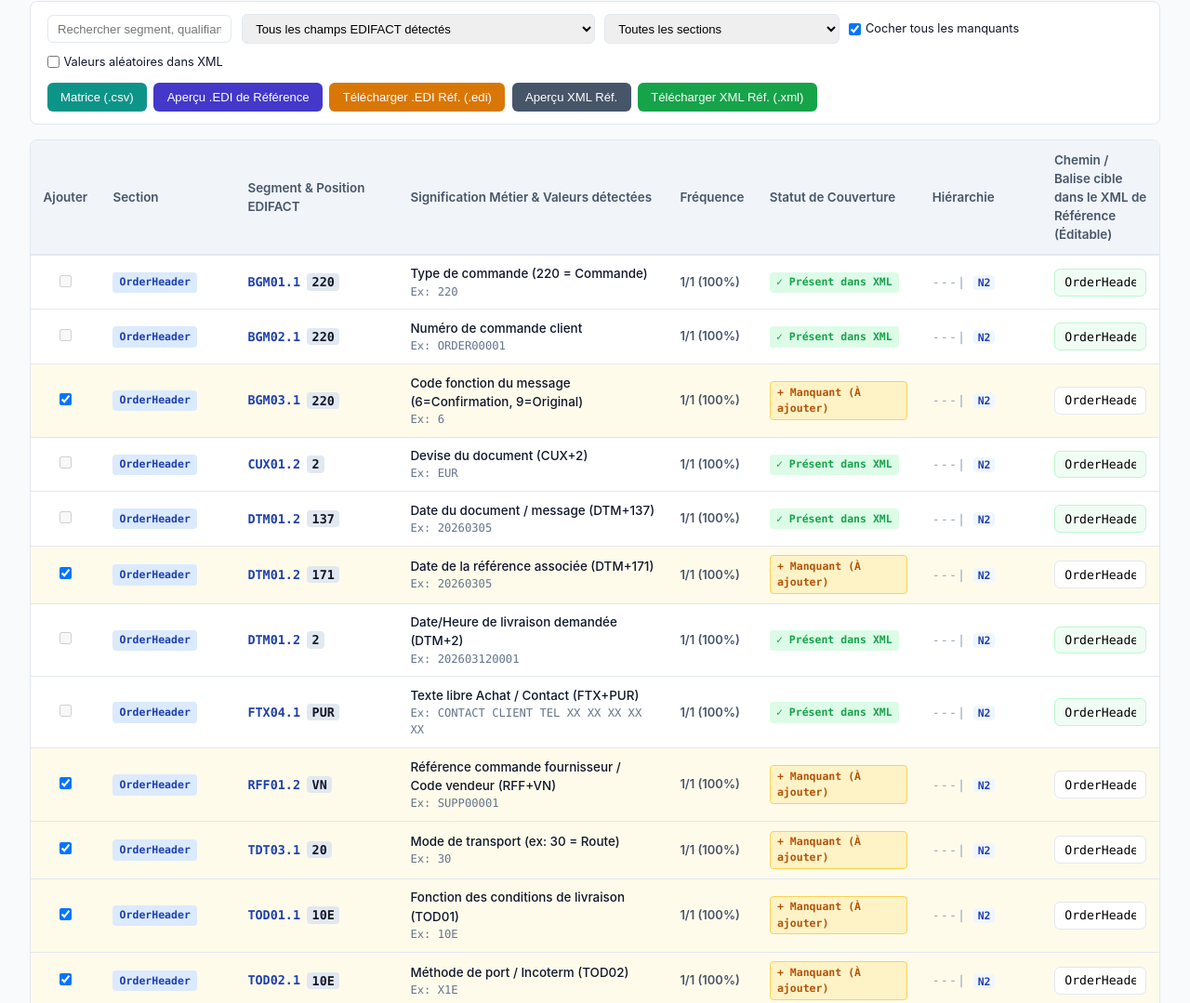
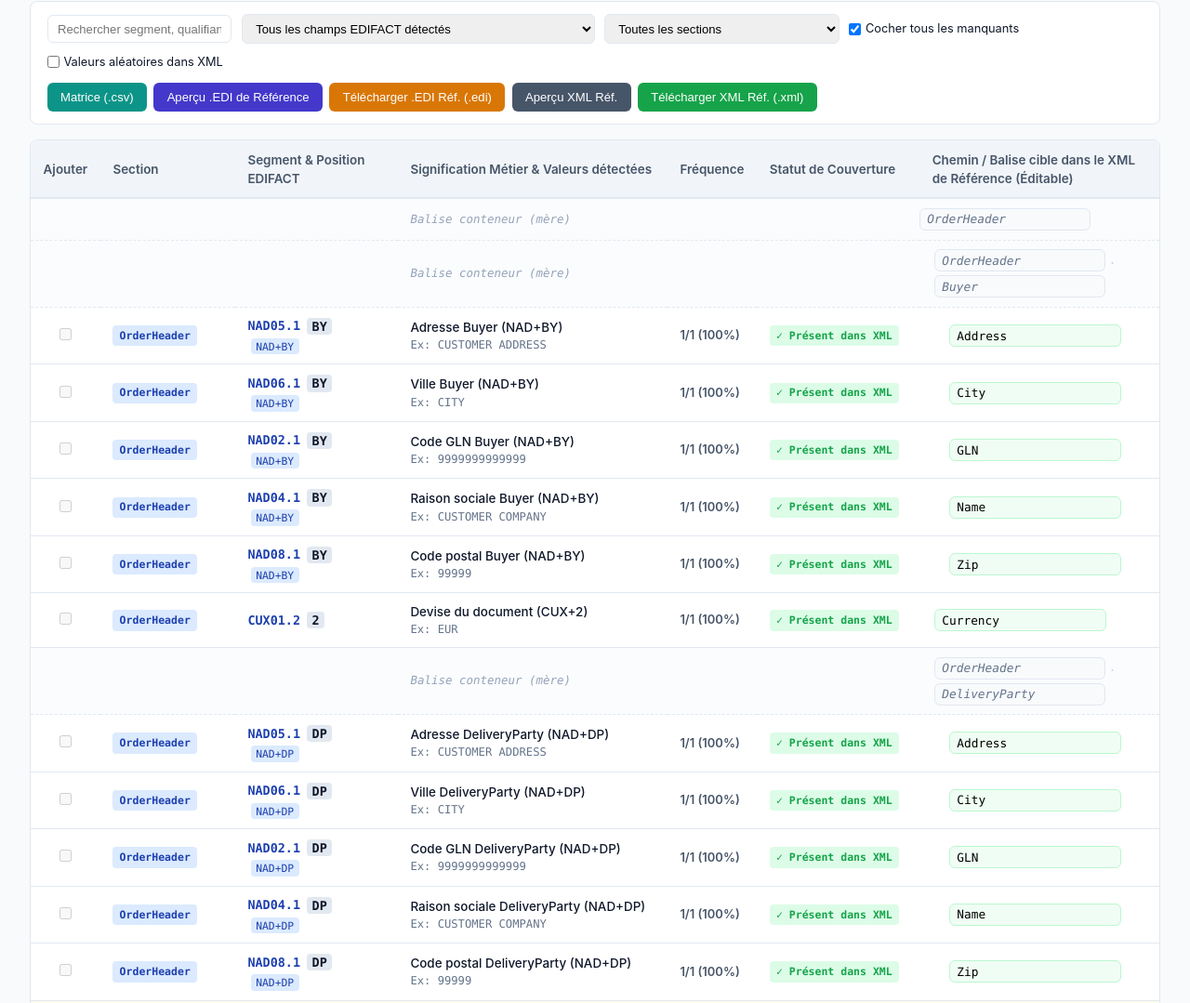
Before and after one commit to rcanovasCemoi/DEV_EDI, a website: page index.html in a window 1280 px wide. Shown: the part 538-1617 px from the top of the page at 93% size. Drawn offline with Linux system fonts and the light colour scheme.

Commit message:
Vue arborescente des chemins XML : lignes mères vides éditables en cascade, feuilles seules décalées par niveau, déplacement des manquants, tri groupé mère/filles, suppression colonne Hiérarchie

```diff
--- a/index.html
+++ b/index.html
@@ -235,9 +235,12 @@
         .badge-xmlonly { background: #f1f5f9; color: #475569; border: 1px solid #cbd5e1; }
 
         .pos-code { font-family: var(--font-mono); font-weight: 700; color: var(--primary); }
-        .hierarchy-cell { white-space: nowrap; }
-        .hierarchy-visual { font-family: var(--font-mono); color: #94a3b8; letter-spacing: 1px; }
-        .hierarchy-level { font-family: var(--font-mono); font-size: 0.72rem; color: var(--primary); background: var(--primary-light); padding: 0.05rem 0.3rem; border-radius: 4px; margin-left: 0.25rem; font-weight: 700; }
+        .tree-branch { display: flex; align-items: center; gap: 0.25rem; flex-wrap: wrap; }
+        .tree-branch .xml-input { width: auto; min-width: 70px; max-width: 260px; padding: 0.22rem 0.45rem; font-size: 0.8rem; }
+        .tree-branch .ancestor-input { background: #f8fafc; }
+        .row-ancestor td { background: #fbfcfe; border-top: 1px dashed #e2e8f0 !important; border-bottom: 1px dashed #e2e8f0 !important; }
+        .row-ancestor .xml-input { border-color: #e2e8f0; color: #64748b; font-style: italic; }
+        .move-select { font-size: 0.74rem; padding: 0.22rem 0.3rem; border: 1px solid var(--border); border-radius: 4px; background: #fff; color: var(--secondary); max-width: 180px; }
         .qual-code { font-family: var(--font-mono); background: #e2e8f0; padding: 0.1rem 0.35rem; border-radius: 4px; font-weight: 600; margin-left: 0.2rem; }
         .ctx-code { font-family: var(--font-mono); background: #dbeafe; color: #1e40af; padding: 0.1rem 0.35rem; border-radius: 4px; font-size: 0.71rem; margin-left: 0.2rem; }
 
@@ -429,7 +432,6 @@
                         <th style="width: 290px;">Signification Métier & Valeurs détectées</th>
                         <th style="width: 95px;">Fréquence</th>
                         <th style="width: 175px;">Statut de Couverture</th>
-                        <th style="width: 130px;">Hiérarchie</th>
                         <th>Chemin / Balise cible dans le XML de Référence (Éditable)</th>
                     </tr>
                 </thead>
@@ -1952,10 +1954,53 @@ function countPathLevels(path) {
     return trimmed.split('.').filter(p => p !== '').length;
 }
 
-function buildHierarchyVisual(path) {
-    const levels = countPathLevels(path);
-    if (levels <= 1) return '';
-    return '---|'.repeat(levels - 1);
+function splitXmlPath(path) {
+    return String(path || '').trim().split('.').filter(p => p !== '');
+}
+
+/**
+ * Construit l'ordre arborescent : pour chaque chemin de feuille, ses ancêtres
+ * (lignes mères) sont insérés une seule fois, avant leurs filles, triés par
+ * profondeur puis ordre alphabétique pour un rendu XML cohérent et stable.
+ */
+function buildTreeOrdering(fields) {
+    const ancestorPaths = new Map();
+    const leafEntries = [];
+
+    fields.forEach(item => {
+        const parts = splitXmlPath(item.targetXmlPath);
+        for (let i = 1; i <= parts.length; i++) {
+            const ancPath = parts.slice(0, i).join('.');
+            if (!ancestorPaths.has(ancPath)) {
+                ancestorPaths.set(ancPath, { path: ancPath, depth: i - 1, isLeafAnchor: false });
+            }
+        }
+        leafEntries.push({ item, parts });
+    });
+
+    const ordered = [];
+    const emitted = new Set();
+
+    function emitAncestors(parts) {
+        for (let i = 1; i < parts.length; i++) {
+            const ancPath = parts.slice(0, i).join('.');
+            if (!emitted.has(ancPath)) {
+                emitted.add(ancPath);
+                ordered.push(ancestorPaths.get(ancPath));
+            }
+        }
+    }
+
+    // Groupement : feuilles triées par chemin pour que les filles d'une même
+    // mère restent adjacentes, ancêtres émis juste avant leur première fille.
+    leafEntries
+        .sort((a, b) => a.item.targetXmlPath.localeCompare(b.item.targetXmlPath))
+        .forEach(entry => {
+            emitAncestors(entry.parts);
+            ordered.push({ item: entry.item, parts: entry.parts, isLeafRow: true });
+        });
+
+    return ordered;
 }
 
 function renderTable() {
@@ -1981,8 +2026,41 @@ function renderTable() {
                item.targetXmlPath.toLowerCase().includes(search);
     });
 
-    filtered.forEach(item => {
+    const ordered = buildTreeOrdering(filtered);
+
+    ordered.forEach(row => {
         const tr = document.createElement('tr');
+
+        // --- Ligne mère : vide, seul le chemin est affiché, chaque balise éditable ---
+        if (!row.isLeafRow) {
+            tr.classList.add('row-ancestor');
+            const parts = splitXmlPath(row.path);
+            const lastIdx = parts.length - 1;
+            const indent = (parts.length - 1) * 16;
+            const inputs = parts.map((p, i) =>
+                `<input type="text" class="xml-input ancestor-input" data-anc="${i}" data-path="${escapeHtml(row.path)}"
+                    value="${escapeHtml(p)}" ${i === lastIdx ? '' : 'style="color: #64748b;"'}>`
+            ).join('<span style="color: #cbd5e1; font-family: var(--font-mono);">.</span>');
+
+            tr.innerHTML = `
+                <td></td>
+                <td></td>
+                <td></td>
+                <td style="font-size: 0.78rem; color: #94a3b8; font-family: var(--font-mono);">
+                    <em>Balise conteneur (mère)</em>
+                </td>
+                <td></td>
+                <td></td>
+                <td style="padding-left: ${indent}px;">
+                    <div class="tree-branch">${inputs}</div>
+                </td>
+            `;
+            tableBody.appendChild(tr);
+            return;
+        }
+
+        // --- Ligne feuille : balise finale seule, décalée à son niveau ---
+        const item = row.item;
         if (!item.isCovered && !item.isXmlOnly) tr.classList.add('row-missing');
         if (item.isXmlOnly) tr.classList.add('row-xmlonly');
 
@@ -2003,9 +2081,25 @@ function renderTable() {
         const fileCount = item.filesSet.size;
         const pct = item.isXmlOnly ? '-' : `${fileCount}/${totalFiles} (${Math.round((fileCount / totalFiles) * 100)}%)`;
 
-        const fullDisplayPath = item.section === 'ENVELOPE'
-            ? item.targetXmlPath
-            : `${xmlContainers.rootName}.${xmlContainers.docName}.${item.targetXmlPath}`;
+        const parts = row.parts;
+        const leafName = parts[parts.length - 1];
+        const parentPath = parts.slice(0, -1).join('.');
+        const indent = (parts.length - 1) * 16;
+
+        // Options de relocalisation : tous les ancêtres connus du lot
+        const allAncestorPaths = new Set();
+        detectedFields.forEach(f => {
+            const fp = splitXmlPath(f.targetXmlPath);
+            for (let i = 1; i < fp.length; i++) allAncestorPaths.add(fp.slice(0, i).join('.'));
+        });
+        const moveSelect = item.isCovered || item.isXmlOnly
+            ? ''
+            : `<select class="move-select" data-id="${escapeHtml(item.id)}" title="Placer sous cette balise mère">
+                <option value="">— Déplacer sous… —</option>
+                ${Array.from(allAncestorPaths).sort().map(p =>
+                    `<option value="${escapeHtml(p)}" ${p === parentPath ? 'disabled' : ''}>${escapeHtml(p)}</option>`
+                ).join('')}
+              </select>`;
 
         tr.innerHTML = `
             <td style="text-align: center;">
@@ -2027,15 +2121,13 @@ function renderTable() {
                 ${pct}
             </td>
             <td>${statusBadge}</td>
-            <td class="hierarchy-cell" data-id="${escapeHtml(item.id)}">
-                <span class="hierarchy-visual">${escapeHtml(buildHierarchyVisual(item.targetXmlPath))}</span>
-                <span class="hierarchy-level">N${countPathLevels(item.targetXmlPath)}</span>
-            </td>
-            <td>
-                ${(item.isCovered || item.isXmlOnly)
-                    ? `<input type="text" class="xml-input" data-id="${escapeHtml(item.id)}" value="${escapeHtml(item.targetXmlPath)}" style="border-color: #bbf7d0; background: #f0fdf4;">`
-                    : `<input type="text" class="xml-input" data-id="${escapeHtml(item.id)}" value="${escapeHtml(item.targetXmlPath)}">`
-                }
+            <td style="padding-left: ${indent}px;">
+                <div class="tree-branch">
+                    <input type="text" class="xml-input leaf-input" data-id="${escapeHtml(item.id)}"
+                        value="${escapeHtml(leafName)}"
+                        ${(item.isCovered || item.isXmlOnly) ? 'style="border-color: #bbf7d0; background: #f0fdf4;"' : ''}>
+                    ${moveSelect}
+                </div>
             </td>
         `;
 
@@ -2050,20 +2142,18 @@ function renderTable() {
         });
     });
 
-    document.querySelectorAll('.xml-input').forEach(inp => {
+    // Édition d'une balise FEUILLE : reconstruit le chemin complet à partir du parent
+    document.querySelectorAll('.xml-input.leaf-input').forEach(inp => {
         inp.addEventListener('input', e => {
             const id = e.target.getAttribute('data-id');
             const field = detectedFields.find(f => f.id === id);
-            if (field) {
-                field.targetXmlPath = e.target.value.trim();
-                field.isCovered = existingXmlMap.has(field.targetXmlPath);
-                updateStats();
-                const hierCell = tableBody.querySelector(`.hierarchy-cell[data-id="${CSS.escape(id)}"]`);
-                if (hierCell) {
-                    hierCell.querySelector('.hierarchy-visual').textContent = buildHierarchyVisual(field.targetXmlPath);
-                    hierCell.querySelector('.hierarchy-level').textContent = 'N' + countPathLevels(field.targetXmlPath);
-                }
-            }
+            if (!field) return;
+            const parts = splitXmlPath(field.targetXmlPath);
+            const newName = e.target.value.trim().replace(/\./g, '');
+            parts[parts.length - 1] = newName;
+            field.targetXmlPath = parts.join('.');
+            field.isCovered = existingXmlMap.has(field.targetXmlPath);
+            updateStats();
         });
         inp.addEventListener('change', () => {
             const currentId = inp.getAttribute('data-id');
@@ -2071,6 +2161,51 @@ function renderTable() {
             if (f && !f.isXmlOnly && !f.isCovered) {
                 f.selectedForAdd = true;
             }
+            renderTable();
+        });
+    });
+
+    // Édition d'une balise MÈRE : renomme en cascade toutes les filles sous ce préfixe
+    document.querySelectorAll('.xml-input.ancestor-input').forEach(inp => {
+        inp.addEventListener('change', e => {
+            const ancIdx = parseInt(e.target.getAttribute('data-anc'), 10);
+            const ancPath = e.target.getAttribute('data-path');
+            const newName = e.target.value.trim().replace(/\./g, '');
+            if (!newName) { renderTable(); return; }
+
+            const ancParts = splitXmlPath(ancPath);
+            ancParts[ancIdx] = newName;
+            const newAncPath = ancParts.join('.');
+            if (newAncPath === ancPath) { renderTable(); return; }
+
+            const prefix = ancPath + '.';
+            detectedFields.forEach(f => {
+                if (f.targetXmlPath === ancPath) {
+                    f.targetXmlPath = newAncPath;
+                    f.isCovered = existingXmlMap.has(f.targetXmlPath);
+                } else if (f.targetXmlPath.startsWith(prefix)) {
+                    f.targetXmlPath = newAncPath + f.targetXmlPath.substring(ancPath.length);
+                    f.isCovered = existingXmlMap.has(f.targetXmlPath);
+                }
+            });
+            updateStats();
+            renderTable();
+        });
+    });
+
+    // Déplacement d'une feuille manquante sous une autre mère
+    document.querySelectorAll('.move-select').forEach(sel => {
+        sel.addEventListener('change', e => {
+            const id = e.target.getAttribute('data-id');
+            const destPath = e.target.value;
+            const field = detectedFields.find(f => f.id === id);
+            if (!field || !destPath) { e.target.value = ''; return; }
+            const parts = splitXmlPath(field.targetXmlPath);
+            const leafName = parts[parts.length - 1];
+            field.targetXmlPath = destPath + '.' + leafName;
+            field.isCovered = existingXmlMap.has(field.targetXmlPath);
+            field.selectedForAdd = !field.isCovered;
+            updateStats();
             renderTable();
         });
     });
```
Also changed, not shown: tests/run-tests.js (+18 -9 lines).
